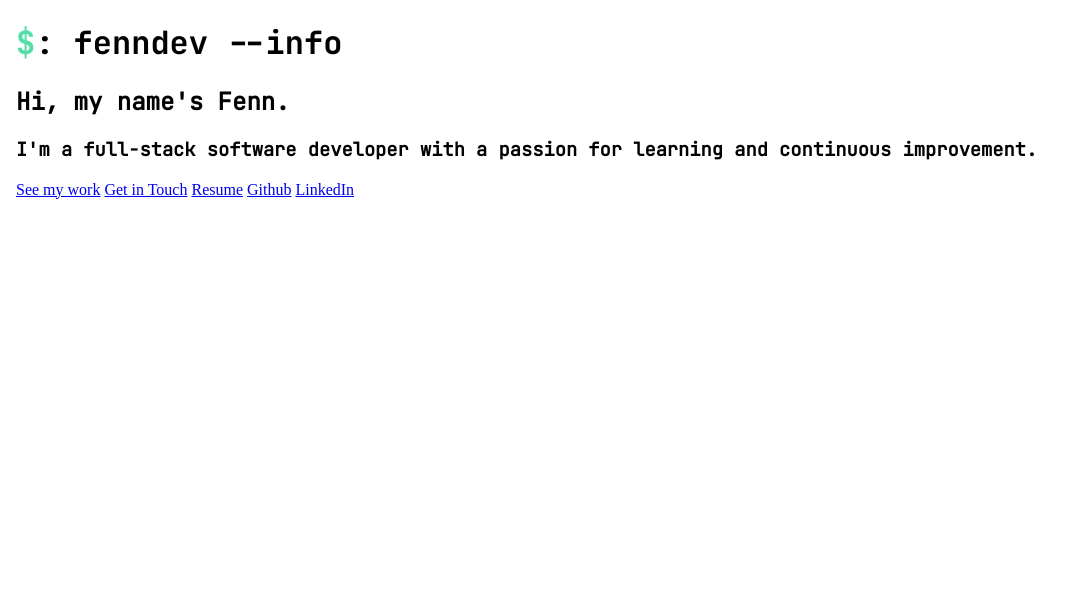
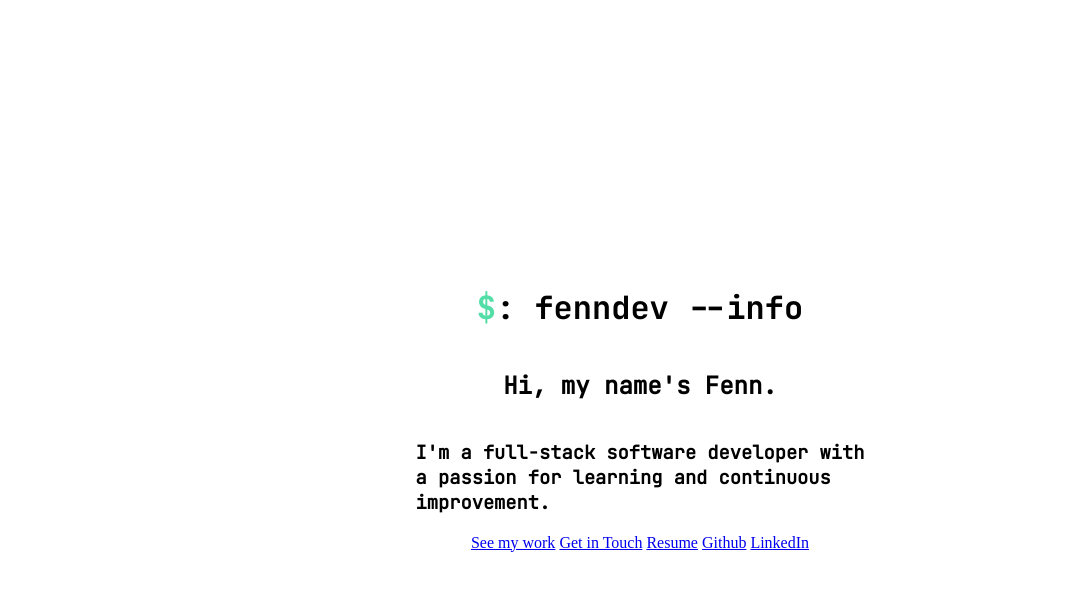
Before and after one commit to fenndev/portfolio, a Svelte app: page / in a window 1280 px wide. Shown: the top 590 px of the page, without its empty margins (0-1080 px from the left). Built offline with nearby package versions, Linux system fonts and the light colour scheme; the HTML template or start-up script is replaced by a standard one.

Commit message:
Added some basic styling to the intro

```diff
--- a/src/Svelte/Components/Intro.svelte
+++ b/src/Svelte/Components/Intro.svelte
@@ -7,6 +7,9 @@
 <style lang="scss">
     @import '../../global.scss';
 
+    h1, h2, h3 {
+        max-width: 40ch;
+    }
     h1 {
         font-family: $font-main-bold;
     }
--- a/src/Svelte/Pages/Home.svelte
+++ b/src/Svelte/Pages/Home.svelte
@@ -7,3 +7,15 @@
     <Intro/>
     <NavButtons />
 </div>
+
+<style lang='scss'>
+    @media (min-width: 768px) {
+        .intro {
+            display: flex;
+            flex-direction: column;
+            align-items: center;
+            justify-content: center;
+            height: 100vh;
+        }
+    }
+</style>
```
